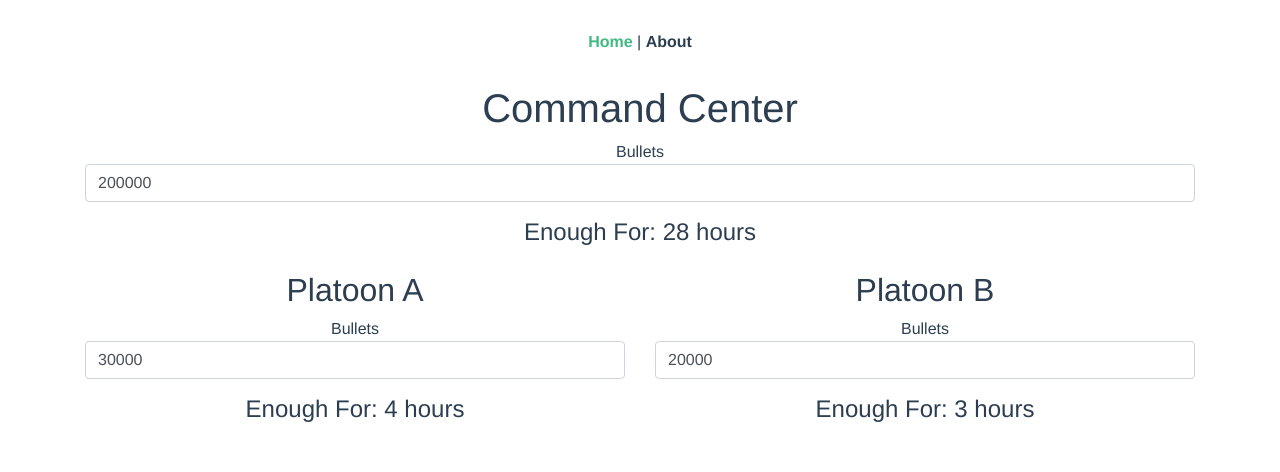
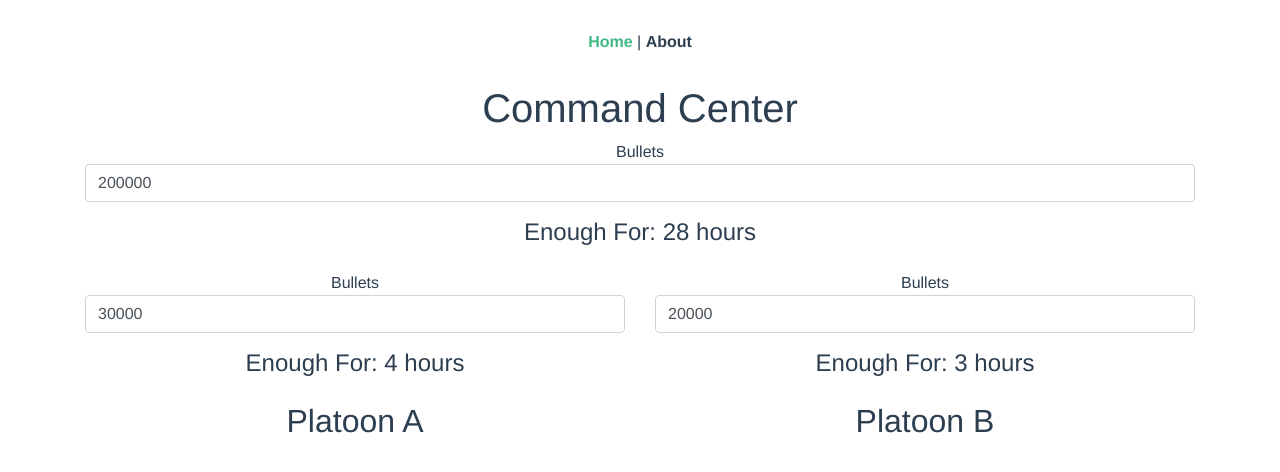
Before and after one commit to aviabey/vue-vuex, a Vue app: page / in a window 1280 px wide. Shown: the top 472 px of the page. Built offline with nearby package versions, Linux system fonts and the light colour scheme.

Commit message:
Use named slot to have more flexible base component

```diff
--- a/src/components/BasePlatoon.vue
+++ b/src/components/BasePlatoon.vue
@@ -1,6 +1,6 @@
 <template>
   <div>
-    <slot />
+    <slot name="title-top"/>
     <div class="input-group mb-3">
       <div class="input-group-prepend">
         <span class="input-group-text" id="inputGroup-sizing-default"
@@ -18,6 +18,7 @@
     <h4 class="mt-1 mb-4">
       Enough For: {{ $_IntelligentMixin_timeNeedForReSupply }} hours
     </h4>
+    <slot name="title-bottom"/>
   </div>
 </template>
 
--- a/src/components/CommandCenter.vue
+++ b/src/components/CommandCenter.vue
@@ -3,7 +3,7 @@
     <div class="row">
       <div class="col-sm">
         <BasePlatoon :bullets="bullets">
-          <h1>Command Center</h1>
+          <h1 slot="title-top">Command Center</h1>
         </BasePlatoon>
       </div>
     </div>
--- a/src/components/PlattonA.vue
+++ b/src/components/PlattonA.vue
@@ -1,7 +1,7 @@
 <template>
   <div>
     <BasePlatoon :bullets="bullets">
-      <h2>Platoon A</h2>
+      <h2 slot="title-bottom">Platoon A</h2>
     </BasePlatoon>
   </div>
 </template>
--- a/src/components/PlattonB.vue
+++ b/src/components/PlattonB.vue
@@ -1,7 +1,7 @@
 <template>
   <div>
     <BasePlatoon :bullets="bullets">
-      <h2>Platoon B</h2>
+      <h2 slot="title-bottom">Platoon B</h2>
     </BasePlatoon>
   </div>
 </template>
```
